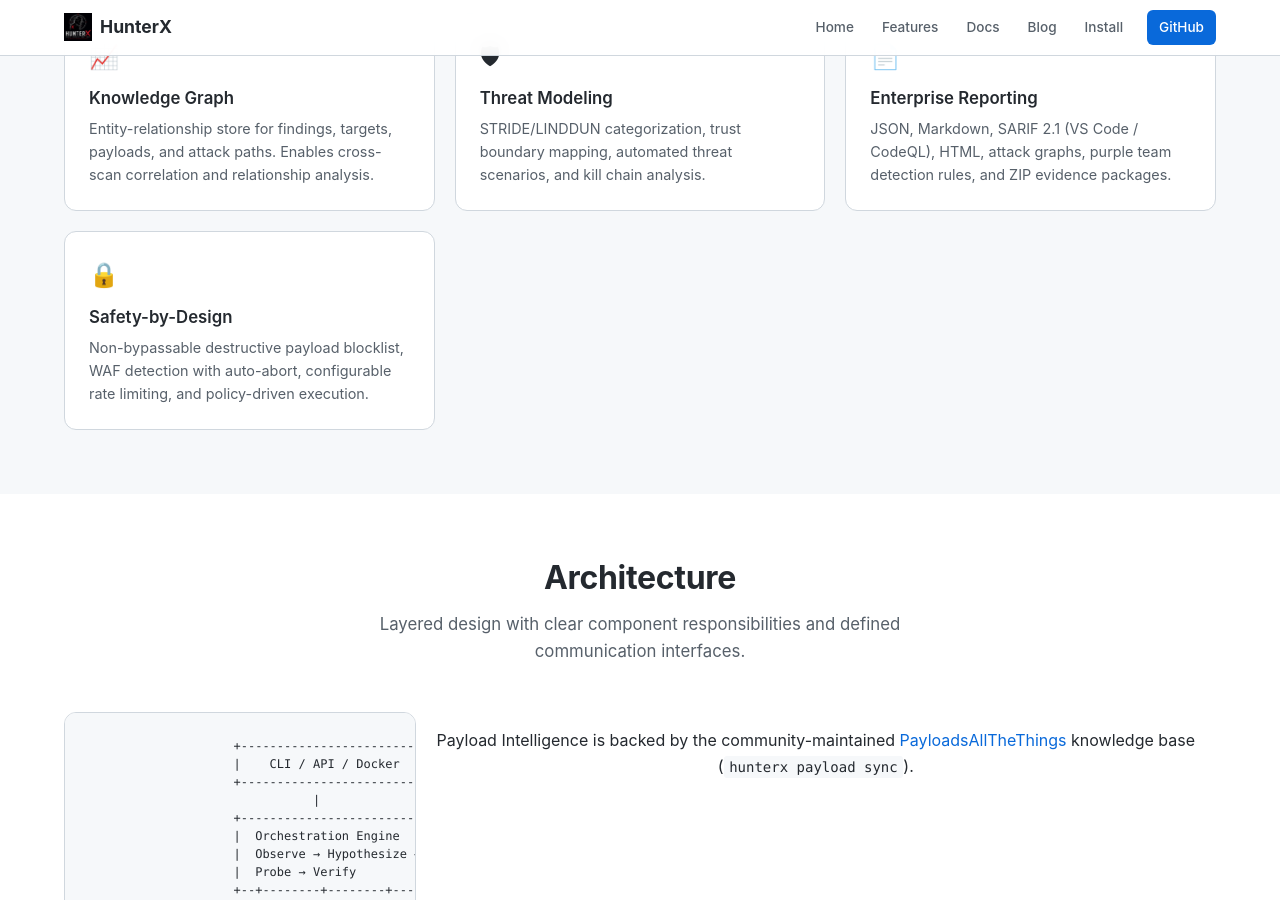
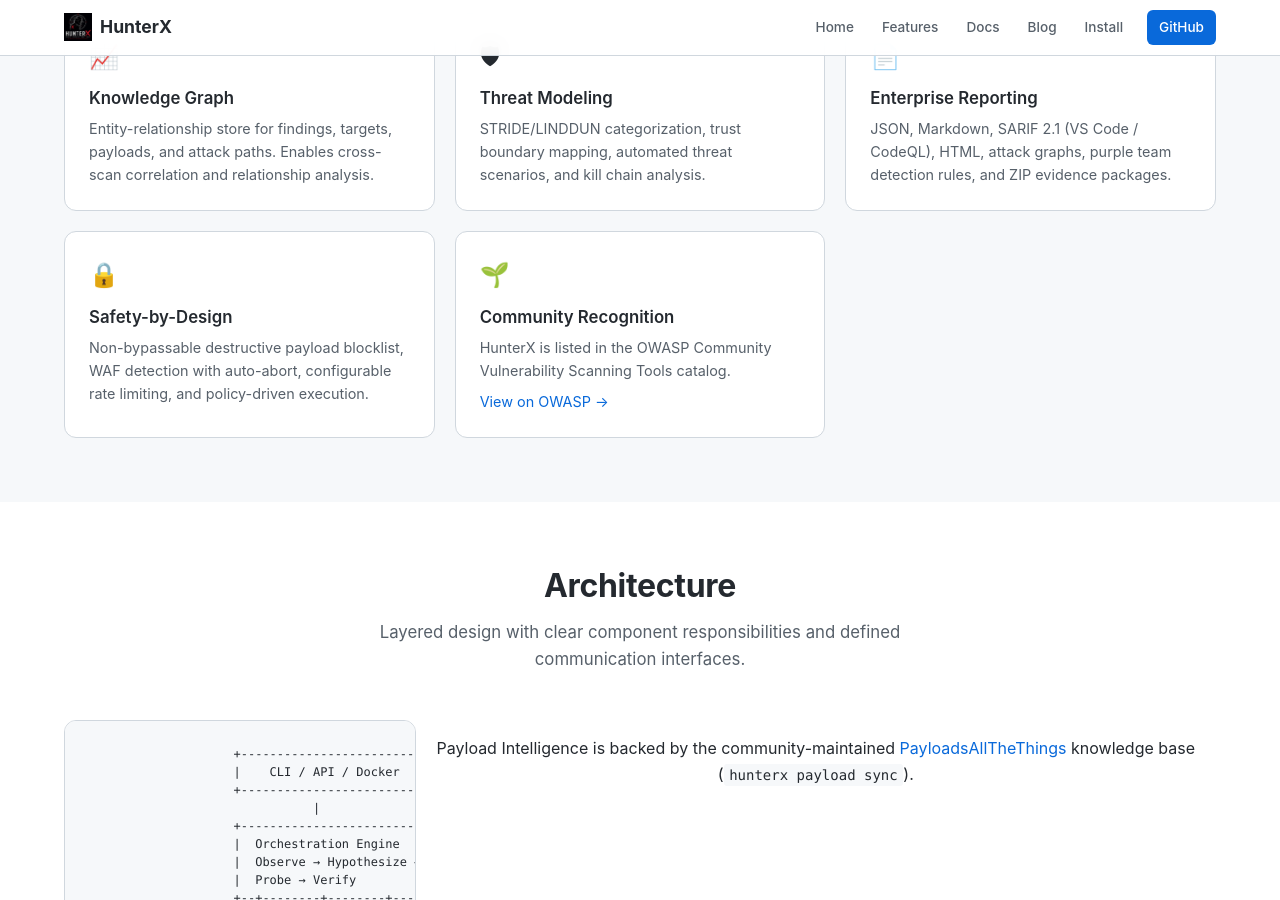
Before and after one commit to nullc0d30/HunterX, a Jekyll site: the page built from docs/index.md, in a window 1280 px wide and 900 px high, scrolled down 2103 px. Built offline with Jekyll 4.4.1, drawn with Linux system fonts in a browser that asks for light colours.

Commit message:
docs: add OWASP Community recognition across README and GitHub Pages

```diff
--- a/docs/index.md
+++ b/docs/index.md
@@ -1,7 +1,7 @@
 ---
 layout: default
 title: HunterX — AI-Assisted Offensive Security Framework
-keywords: HunterX, Red Team Framework, Offensive Security, vulnerability scanner, penetration testing, AI-assisted security, attack surface analysis, PayloadsAllTheThings, payload library, payload knowledge base, DAST, SARIF, OWASP
+keywords: HunterX, Red Team Framework, Offensive Security, vulnerability scanner, penetration testing, AI-assisted security, attack surface analysis, PayloadsAllTheThings, payload library, payload knowledge base, DAST, SARIF, OWASP, OWASP Community, Security Scanner, Web Application Security, API Security
 description: >-
   HunterX is an AI-assisted offensive security framework combining intelligent
   reconnaissance, adaptive vulnerability discovery, payload orchestration, and
@@ -159,6 +159,12 @@
         <span class="lp-card-icon">&#128274;</span>
         <h3>Safety-by-Design</h3>
         <p>Non-bypassable destructive payload blocklist, WAF detection with auto-abort, configurable rate limiting, and policy-driven execution.</p>
+      </div>
+      <div class="lp-card">
+        <span class="lp-card-icon">&#127793;</span>
+        <h3>Community Recognition</h3>
+        <p>HunterX is listed in the OWASP Community Vulnerability Scanning Tools catalog.</p>
+        <p style="margin-top:0.5rem;"><a href="https://owasp.org/www-community/Vulnerability_Scanning_Tools">View on OWASP &rarr;</a></p>
       </div>
     </div>
   </div>
```
Also changed, not shown: docs/documentation.md (+2 -1 lines), README.md.
